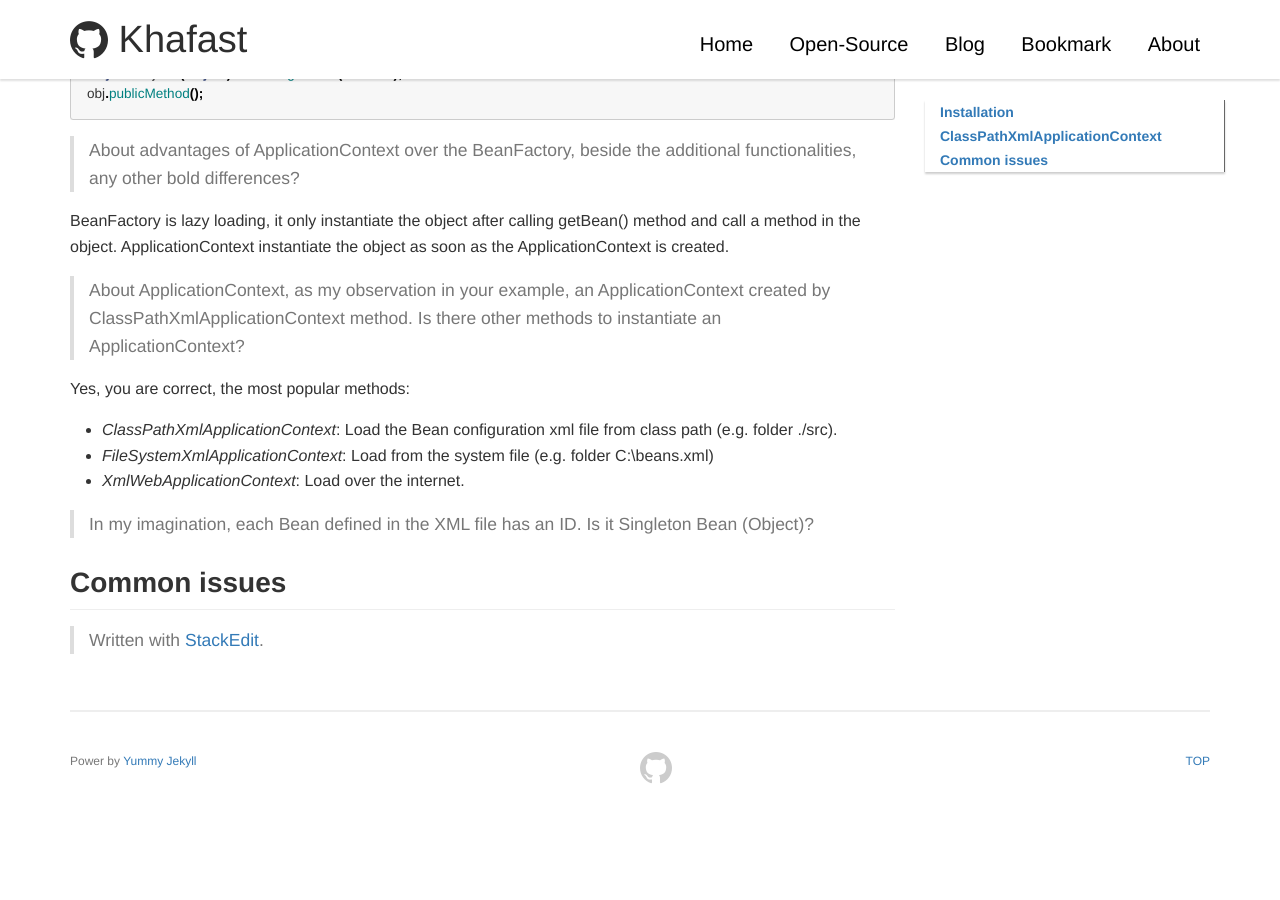
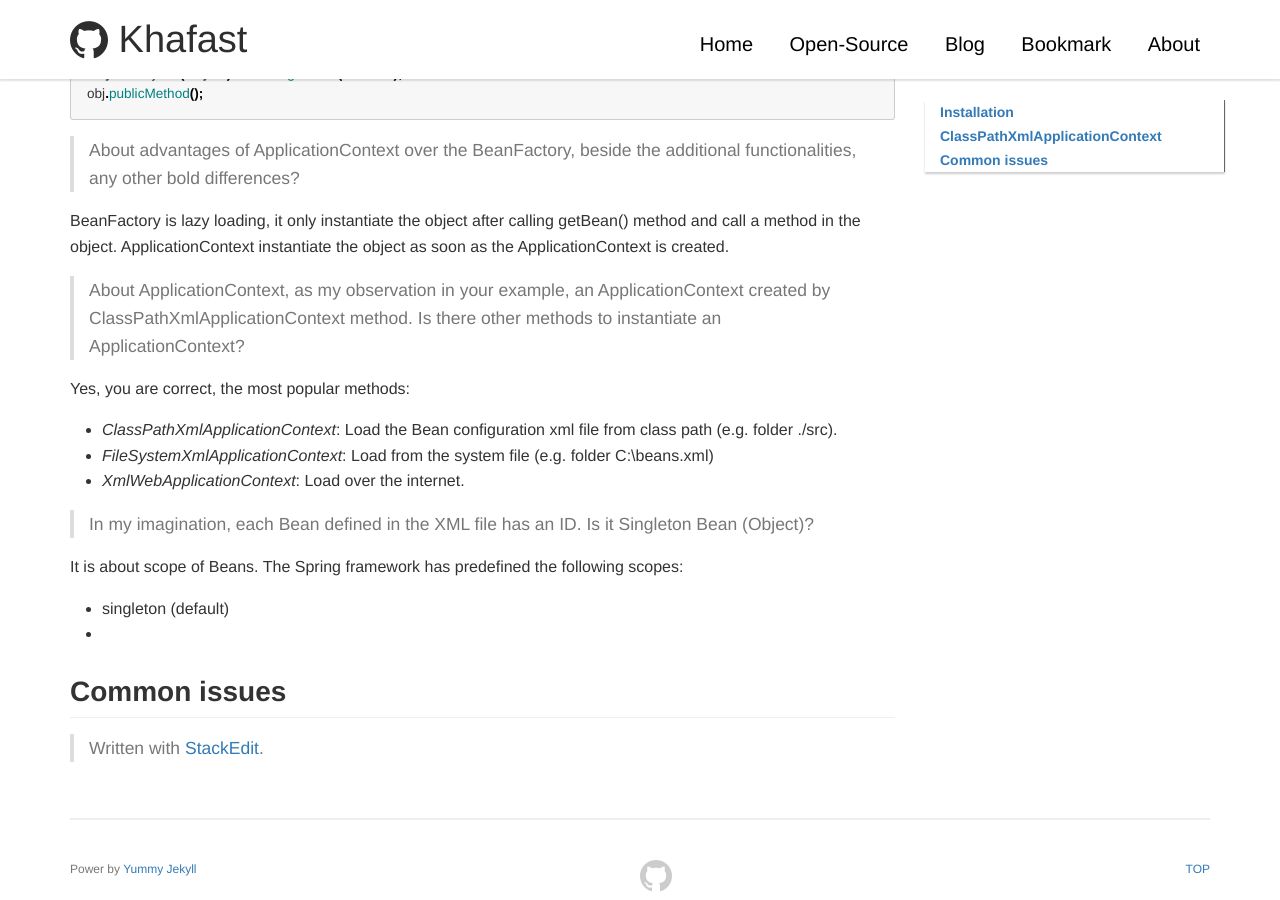
Before and after one commit to khafast/khafast.github.io, a Jekyll site: the page built from _posts/2018/2018-12-22-Overview-Java-Spring-MVC.md, in a window 1280 px wide and 900 px high, scrolled down 1459 px. Built offline with Jekyll 4.4.1, drawn with Linux system fonts in a browser that asks for light colours; our own code applies the rules of GitHub Pages for plain Markdown files; comment, search, counter and statistics services are not loaded; before the commit the page ends 2251 px from its top, so only the background shows below that.

Commit message:
_posts/2018/2018-12-22-Overview-Java-Spring-MVC.md updated from https://stackedit.io/

```diff
--- a/_posts/2018/2018-12-22-Overview-Java-Spring-MVC.md
+++ b/_posts/2018/2018-12-22-Overview-Java-Spring-MVC.md
@@ -58,12 +58,16 @@ Yes, you are correct,  the most popular methods:
 
 > In my imagination, each Bean defined in the XML file has an ID. Is it Singleton Bean (Object)?
 
+It is about scope of Beans. The Spring framework has predefined the following scopes:
+
+ - singleton (default)
+ -
 
 ## Common issues
 
 > Written with [StackEdit](https://stackedit.io/).
 <!--stackedit_data:
-eyJoaXN0b3J5IjpbLTI3NDIwMTU3OSw1ODgxNDIwOTQsLTEwMD
-c0MzYzOTUsLTE4NjUwMzE2NDQsLTExOTY3MTQ3MzYsLTg2MDU3
-MDA4NywxNDY5NzI3OTA4XX0=
+eyJoaXN0b3J5IjpbMjc2NTkwNTQ1LDU4ODE0MjA5NCwtMTAwNz
+QzNjM5NSwtMTg2NTAzMTY0NCwtMTE5NjcxNDczNiwtODYwNTcw
+MDg3LDE0Njk3Mjc5MDhdfQ==
 -->
```
